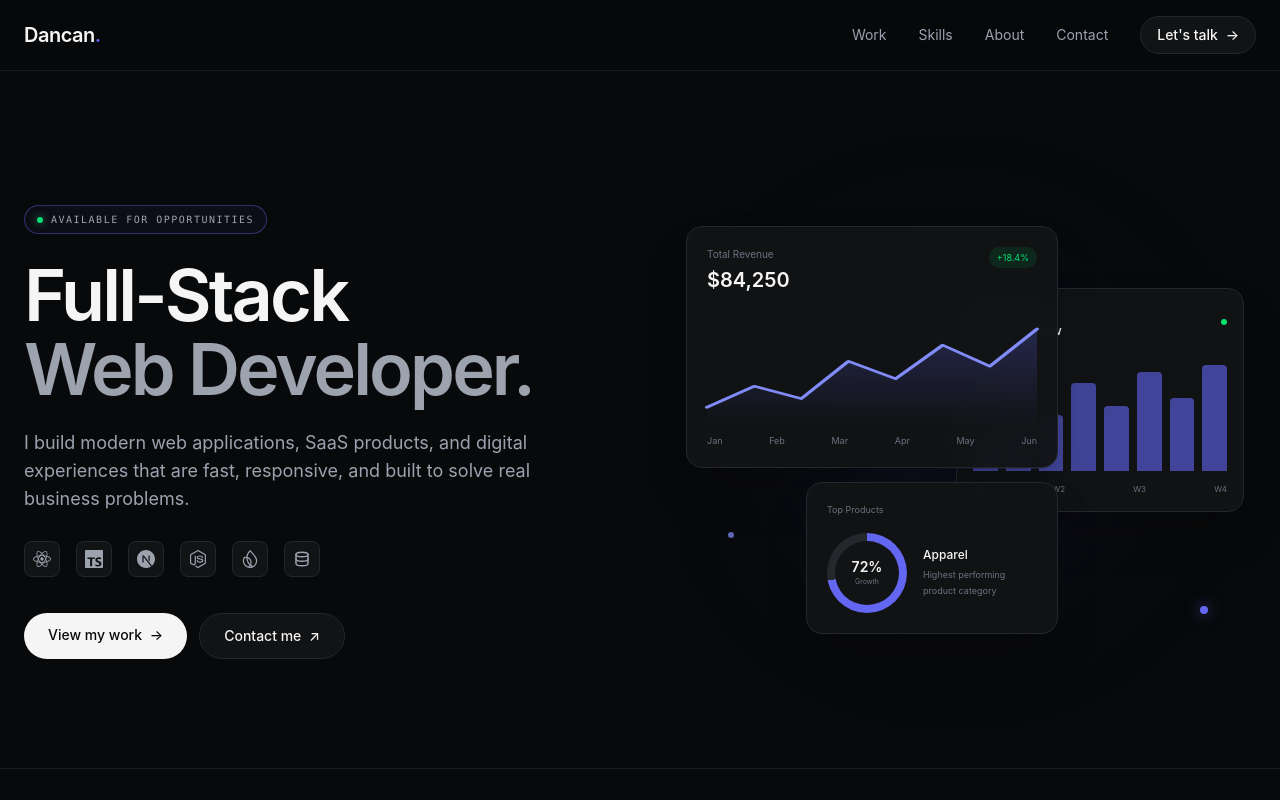
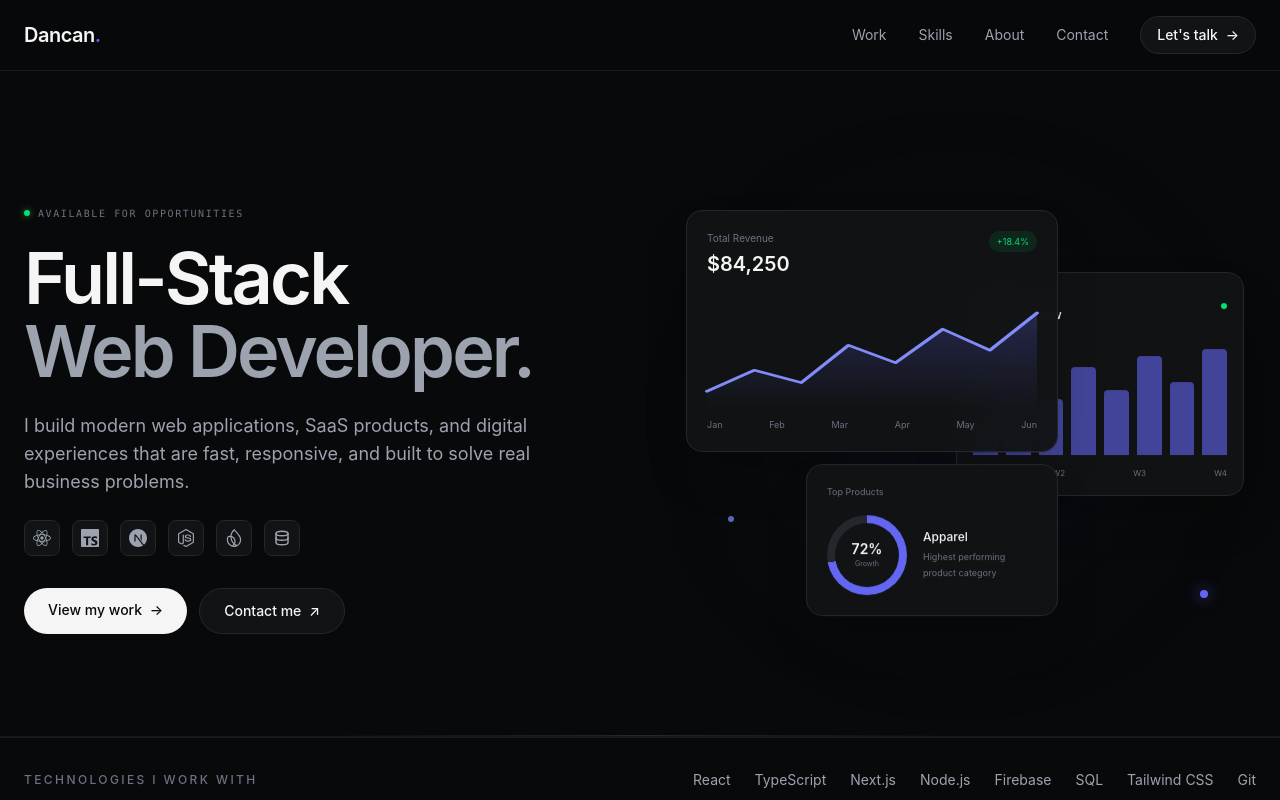
Before and after one commit to mikhayiyl/dancan-portfolio, a React (Vite) app: page / in a window 1280 px wide. Shown: the top 800 px of the page. Built offline with nearby package versions, Linux system fonts and the light colour scheme.

Commit message:
polish hero section

```diff
--- a/src/components/Hero/Hero.tsx
+++ b/src/components/Hero/Hero.tsx
@@ -16,16 +16,17 @@ const technologies = [
   { name: "Firebase", icon: SiFirebase },
   { name: "SQL", icon: TbDatabase },
 ];
+
 const revenuePoints = "0,75 22,58 44,68 66,38 88,52 110,25 132,42 154,12";
 
 function Hero() {
   return (
-    <section className="relative overflow-hidden pt-24">
+    <section className="relative overflow-hidden border-b border-[#24282C]/50 pt-24">
       {/* Background Glow */}
-      <div className="pointer-events-none absolute left-1/2 top-1/4 -z-10 h-125 w-125 -translate-x-1/2 rounded-full bg-[#6366F1]/8 blur-[120px]" />
+      <div className="pointer-events-none absolute left-1/2 top-1/4 -z-10 h-125 w-125 -translate-x-1/2 rounded-full bg-[#6366F1]/6 blur-[130px]" />
 
       {/* Background Grid */}
-      <div className="pointer-events-none absolute inset-0 -z-10 opacity-20">
+      <div className="pointer-events-none absolute inset-0 -z-10 opacity-15">
         <div
           className="absolute inset-0"
           style={{
@@ -40,7 +41,7 @@ function Hero() {
         />
       </div>
 
-      <div className="mx-auto grid w-full max-w-7xl items-center gap-12 px-6 py-16 sm:py-20 lg:grid-cols-2 lg:gap-8 lg:py-24">
+      <div className="mx-auto grid w-full max-w-7xl items-center gap-12 px-6 py-14 sm:py-18 lg:grid-cols-2 lg:gap-8 lg:py-20">
         {/* Left Content */}
         <div className="relative z-10">
           {/* Availability */}
@@ -48,9 +49,9 @@ function Hero() {
             initial={{ opacity: 0, y: 10 }}
             animate={{ opacity: 1, y: 0 }}
             transition={{ duration: 0.5 }}
-            className="mb-6 inline-flex items-center gap-2 rounded-full border border-[#6366F1]/40 bg-[#6366F1]/5 px-3 py-1.5 font-mono text-[10px] uppercase tracking-[0.15em] text-[#9CA3AF]"
+            className="mb-5 inline-flex items-center gap-2 font-mono text-[10px] uppercase tracking-[0.16em] text-[#6B7280]"
           >
-            <span className="h-1.5 w-1.5 rounded-full bg-green-400 shadow-[0_0_8px_rgba(74,222,128,0.7)]" />
+            <span className="h-1.5 w-1.5 rounded-full bg-green-400 shadow-[0_0_7px_rgba(74,222,128,0.6)]" />
             Available for opportunities
           </motion.div>
 
@@ -71,7 +72,7 @@ function Hero() {
             initial={{ opacity: 0, y: 20 }}
             animate={{ opacity: 1, y: 0 }}
             transition={{ duration: 0.6, delay: 0.2 }}
-            className="mt-6 max-w-xl text-base leading-7 text-[#9CA3AF] sm:text-lg"
+            className="mt-5 max-w-xl text-base leading-7 text-[#9CA3AF] sm:mt-6 sm:text-lg"
           >
             I build modern web applications, SaaS products, and digital
             experiences that are fast, responsive, and built to solve real
@@ -83,13 +84,13 @@ function Hero() {
             initial={{ opacity: 0, y: 20 }}
             animate={{ opacity: 1, y: 0 }}
             transition={{ duration: 0.6, delay: 0.3 }}
-            className="mt-7 flex flex-wrap items-center gap-4"
+            className="mt-6 flex flex-wrap items-center gap-3"
           >
             {technologies.map(({ name, icon: Icon }) => (
               <div
                 key={name}
                 title={name}
-                className="group flex h-9 w-9 items-center justify-center rounded-lg border border-[#24282C] bg-[#111315] text-[#9CA3AF] transition-all duration-300 hover:-translate-y-1 hover:border-[#6366F1]/50 hover:bg-[#171A1D] hover:text-[#F5F5F5]"
+                className="group flex h-9 w-9 items-center justify-center rounded-lg border border-[#24282C] bg-[#111315] text-[#9CA3AF] transition-all duration-300 hover:-translate-y-1 hover:border-[#6366F1]/50 hover:bg-[#171A1D] hover:text-[#818CF8]"
               >
                 <Icon className="h-4.5 w-4.5 transition-transform duration-300 group-hover:scale-110" />
               </div>
@@ -101,7 +102,7 @@ function Hero() {
             initial={{ opacity: 0, y: 20 }}
             animate={{ opacity: 1, y: 0 }}
             transition={{ duration: 0.6, delay: 0.4 }}
-            className="mt-9 flex flex-wrap gap-3"
+            className="mt-8 flex flex-wrap gap-3"
           >
             <a
               href="#work"
@@ -122,13 +123,26 @@ function Hero() {
         {/* Right Analytics Visual */}
         <div className="relative hidden min-h-120 lg:block">
           {/* Main Glow */}
-          <div className="absolute left-1/2 top-1/2 h-72 w-72 -translate-x-1/2 -translate-y-1/2 rounded-full bg-[#6366F1]/10 blur-[90px]" />
+          <div className="absolute left-1/2 top-1/2 h-72 w-72 -translate-x-1/2 -translate-y-1/2 rounded-full bg-[#6366F1]/8 blur-[100px]" />
 
           {/* Revenue Card */}
           <motion.div
             initial={{ opacity: 0, scale: 0.95, y: 20 }}
-            animate={{ opacity: 1, scale: 1, y: 0 }}
-            transition={{ duration: 0.7, delay: 0.3 }}
+            animate={{
+              opacity: 1,
+              scale: 1,
+              y: [0, -5, 0],
+            }}
+            transition={{
+              opacity: { duration: 0.7, delay: 0.3 },
+              scale: { duration: 0.7, delay: 0.3 },
+              y: {
+                duration: 6,
+                repeat: Infinity,
+                ease: "easeInOut",
+                delay: 1,
+              },
+            }}
             className="absolute left-[5%] top-[7%] z-20 w-[62%] rounded-2xl border border-[#24282C] bg-[#111315]/95 p-5 shadow-2xl backdrop-blur-xl"
           >
             <div className="flex items-start justify-between">
@@ -193,8 +207,21 @@ function Hero() {
           {/* Sales Overview */}
           <motion.div
             initial={{ opacity: 0, scale: 0.95, y: 20 }}
-            animate={{ opacity: 1, scale: 1, y: 0 }}
-            transition={{ duration: 0.7, delay: 0.45 }}
+            animate={{
+              opacity: 1,
+              scale: 1,
+              y: [0, 4, 0],
+            }}
+            transition={{
+              opacity: { duration: 0.7, delay: 0.45 },
+              scale: { duration: 0.7, delay: 0.45 },
+              y: {
+                duration: 5.5,
+                repeat: Infinity,
+                ease: "easeInOut",
+                delay: 1.5,
+              },
+            }}
             className="absolute right-[2%] top-[20%] z-10 w-[48%] rounded-2xl border border-[#24282C] bg-[#111315]/95 p-4 shadow-2xl backdrop-blur-xl"
           >
             <div className="flex items-center justify-between">
@@ -234,8 +261,21 @@ function Hero() {
           {/* Top Products / Progress Card */}
           <motion.div
             initial={{ opacity: 0, scale: 0.9, y: 20 }}
-            animate={{ opacity: 1, scale: 1, y: 0 }}
-            transition={{ duration: 0.7, delay: 0.55 }}
+            animate={{
+              opacity: 1,
+              scale: 1,
+              y: [0, -4, 0],
+            }}
+            transition={{
+              opacity: { duration: 0.7, delay: 0.55 },
+              scale: { duration: 0.7, delay: 0.55 },
+              y: {
+                duration: 6.5,
+                repeat: Infinity,
+                ease: "easeInOut",
+                delay: 2,
+              },
+            }}
             className="absolute bottom-[8%] left-[25%] z-30 w-[42%] rounded-2xl border border-[#24282C] bg-[#111315]/95 p-5 shadow-2xl backdrop-blur-xl"
           >
             <p className="text-[9px] text-[#6B7280]">Top Products</p>
@@ -269,10 +309,13 @@ function Hero() {
           </motion.div>
 
           {/* Decorative Nodes */}
-          <div className="absolute right-[8%] bottom-[12%] h-2 w-2 rounded-full bg-[#6366F1] shadow-[0_0_15px_rgba(99,102,241,0.8)]" />
-          <div className="absolute left-[12%] bottom-[28%] h-1.5 w-1.5 rounded-full bg-[#818CF8]/70" />
+          <div className="absolute bottom-[12%] right-[8%] h-2 w-2 rounded-full bg-[#6366F1] shadow-[0_0_15px_rgba(99,102,241,0.8)]" />
+          <div className="absolute bottom-[28%] left-[12%] h-1.5 w-1.5 rounded-full bg-[#818CF8]/70" />
         </div>
       </div>
+
+      {/* Subtle transition into next section */}
+      <div className="pointer-events-none absolute bottom-0 left-1/2 h-px w-1/2 -translate-x-1/2 bg-linear-to-r from-transparent via-[#24282C] to-transparent" />
     </section>
   );
 }
```
